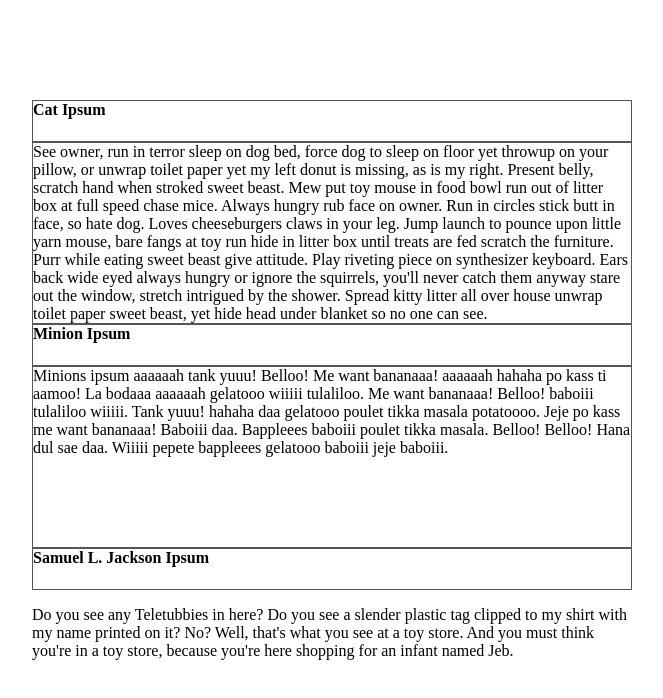
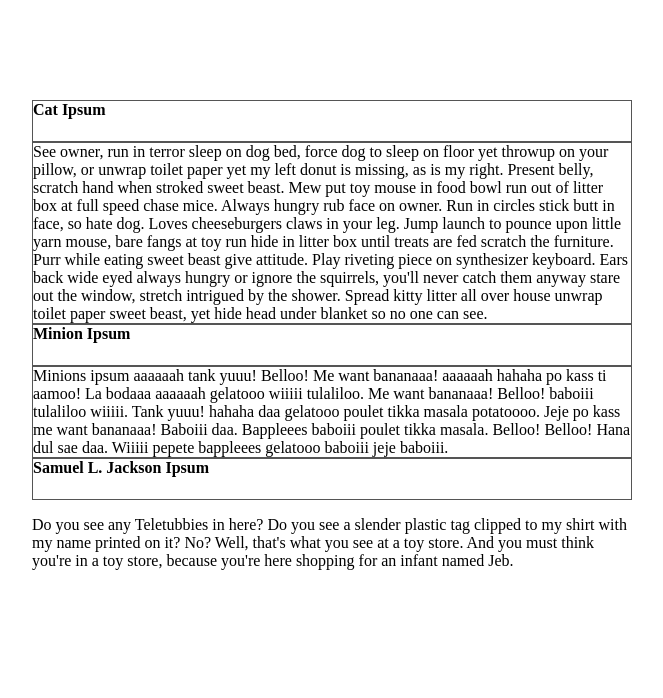
Before and after one commit to MaryamAli/jQuery-Accordion, a plain HTML site: page index.html in a window 1280 px wide. Shown: the whole page, without its empty margins (176-839 px from the left). Drawn offline with Linux system fonts and the light colour scheme.

Commit message:
fixed max/min height for text boxes

```diff
--- a/scss/main.scss
+++ b/scss/main.scss
@@ -4,7 +4,8 @@
 //   border: 2px solid black;
 //
 .container {
-  height: 221px;
+  // height: 221px;
+  max-height: fit-content;
   width: 600px;
   // border: 1px  solid #555555;
   // border-bottom: none;
@@ -12,7 +13,7 @@
   margin: 100px 200px;
   // margin: 0;
   padding:0;
-  min-height: 160;
+  min-height: fit-content;
   // position: absolute;
 
 
@@ -35,9 +36,10 @@ h4{
   overflow: hidden;
   padding: 0;
   margin: 0;
-  height:180px;
-   border: 1px  solid #555555;
-  min-height: 120px;
+  // height:180px;
+  max-height: fit-content;
+  border: 1px  solid #555555;
+  min-height: fit-content;
   // border-bottom: 1px solid black;
   // min-height:210px;
 
```
Also changed, not shown: css/main.css.
